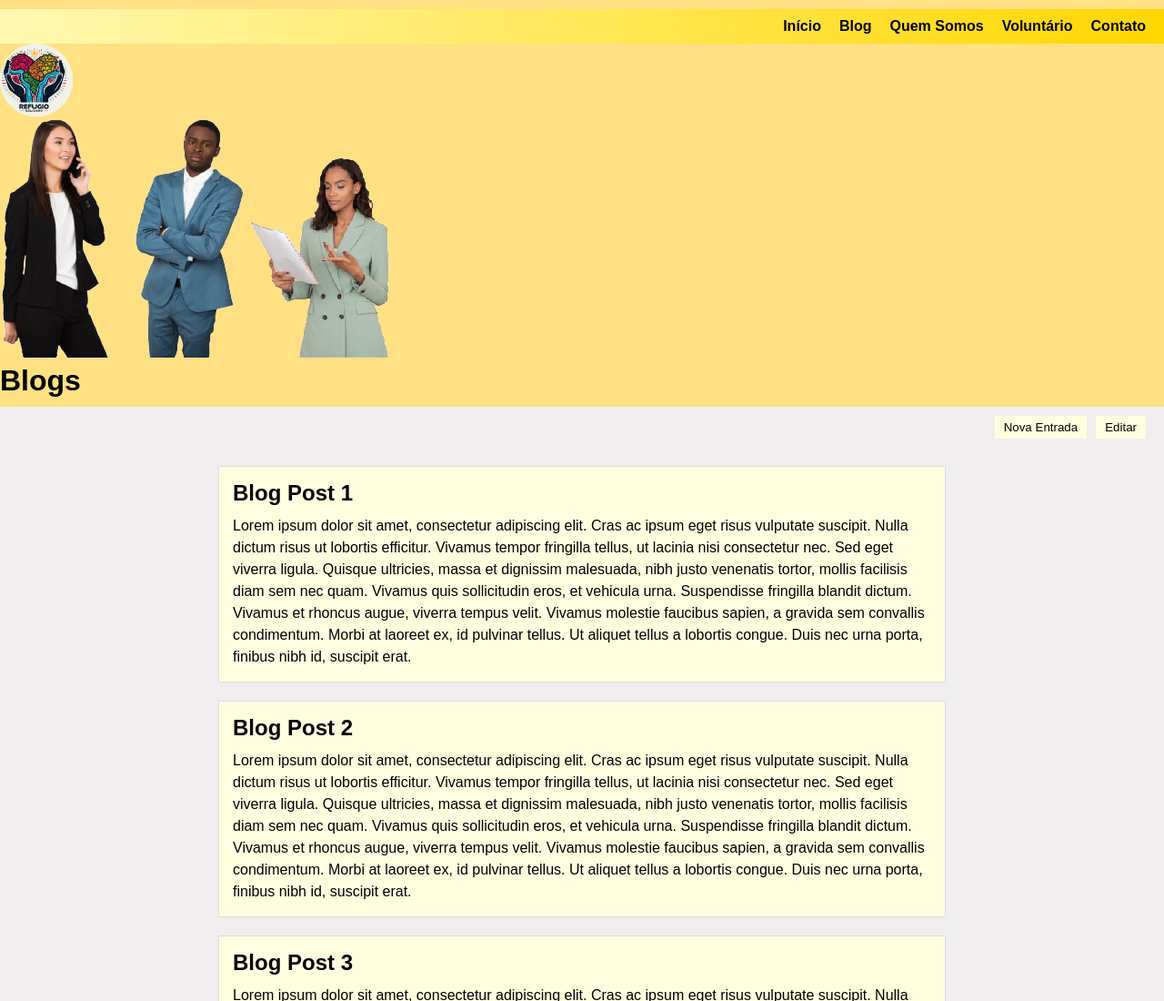
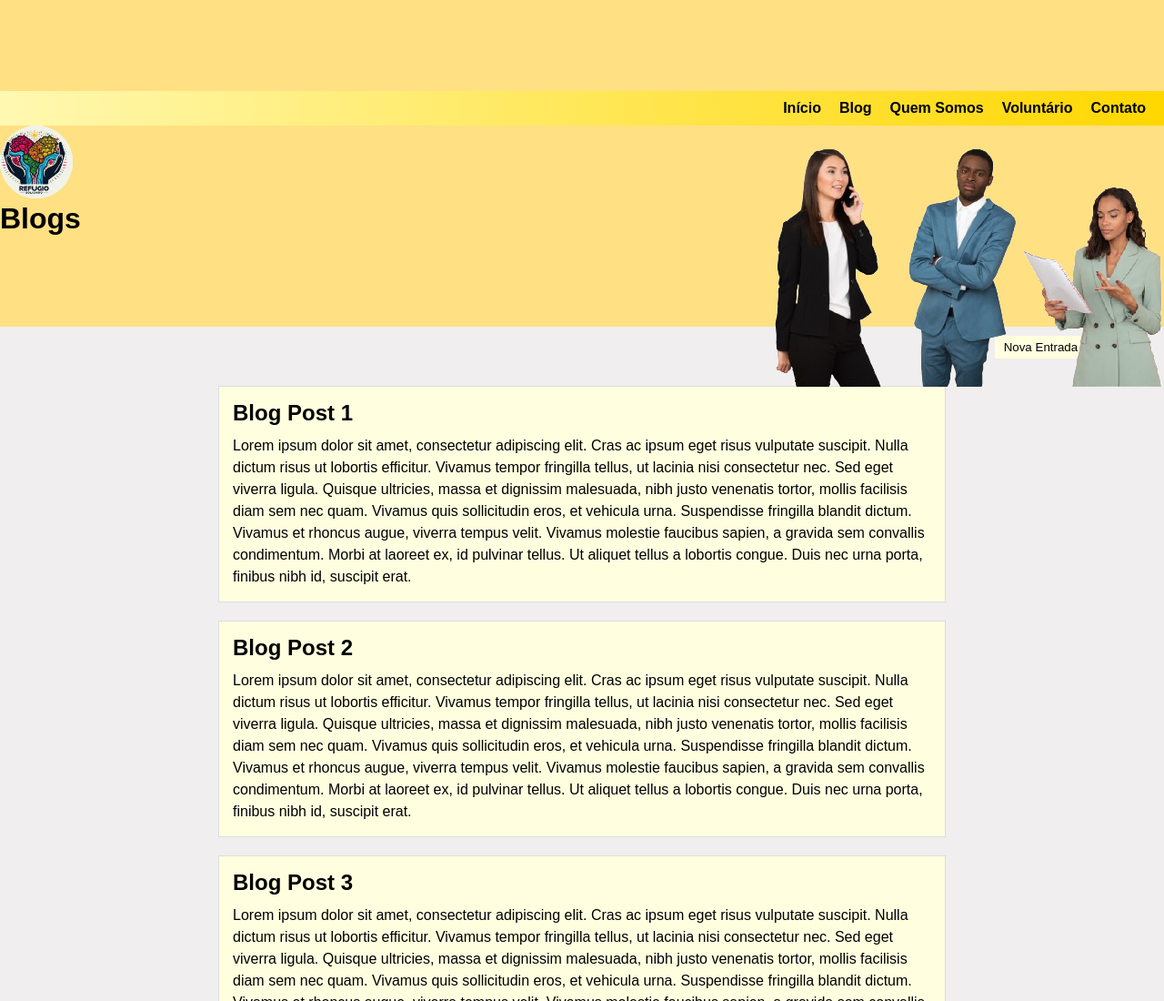
Before and after one commit to Alessandra-CBarbosa/Refugio-Solidario, a plain HTML site: page blog.html in a window 1280 px wide. Shown: the top 1100 px of the page at 91% size. Drawn offline with Linux system fonts and the light colour scheme.

Commit message:
adicionando imagem no header

```diff
--- a/blog.css
+++ b/blog.css
@@ -16,7 +16,7 @@ body {
 
 header {
   background-color: #ffe082;
-  padding: 10px 0;
+  padding: 100px 0;
 
 }
 
@@ -51,10 +51,21 @@ nav ul a  {
   font-weight: bold;
   margin-right: 20px;
 }
+.container-image {
+  position: absolute;
+  top:37%;
+  right:0;
+  transform: translateY(-50%);
+  z-index: 1;
+  margin-bottom:20px;
+  height:auto;
+  max-width: 100%;
+}
+
 
 .entry-buttons {
   display: flex;
-  justify-content: flex-end; /* Align buttons to the right */
+  justify-content: flex-end;
   padding: 10px;
 }
 
```
